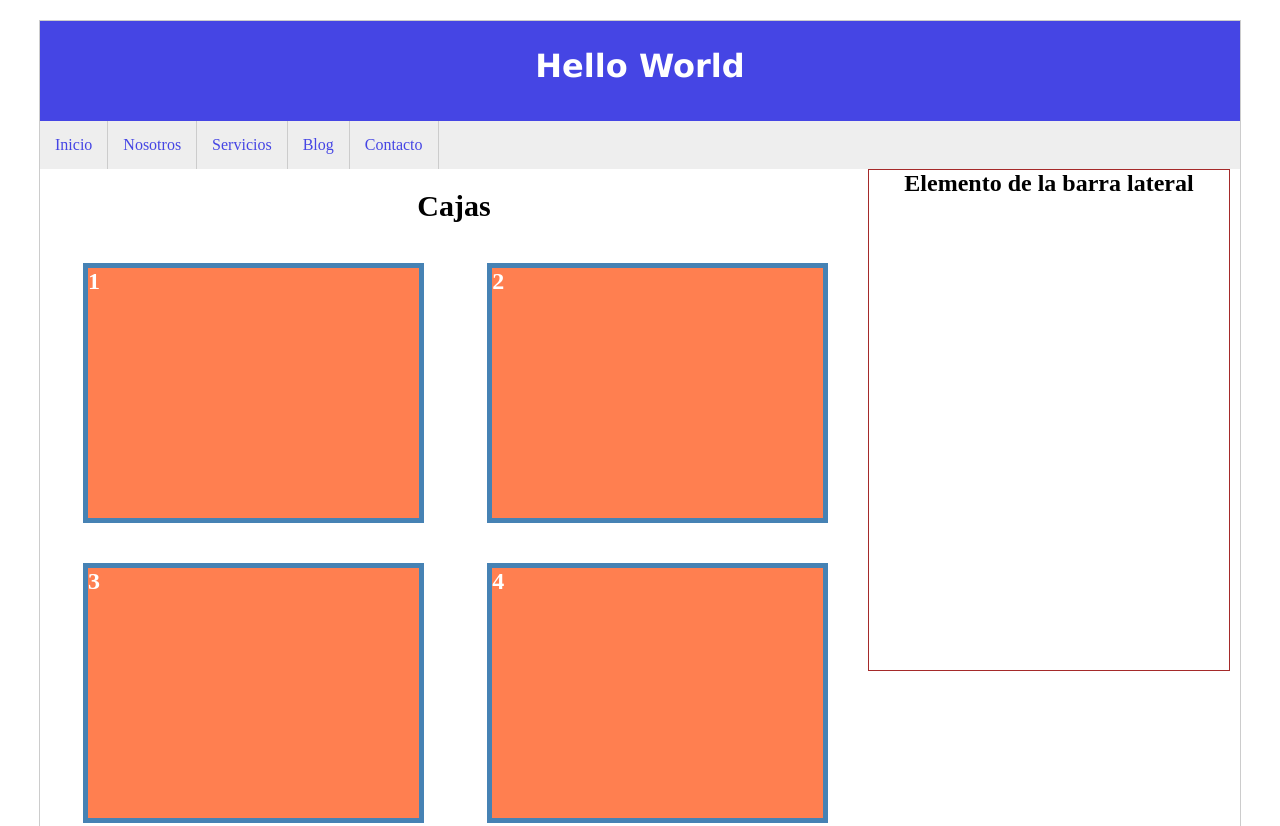
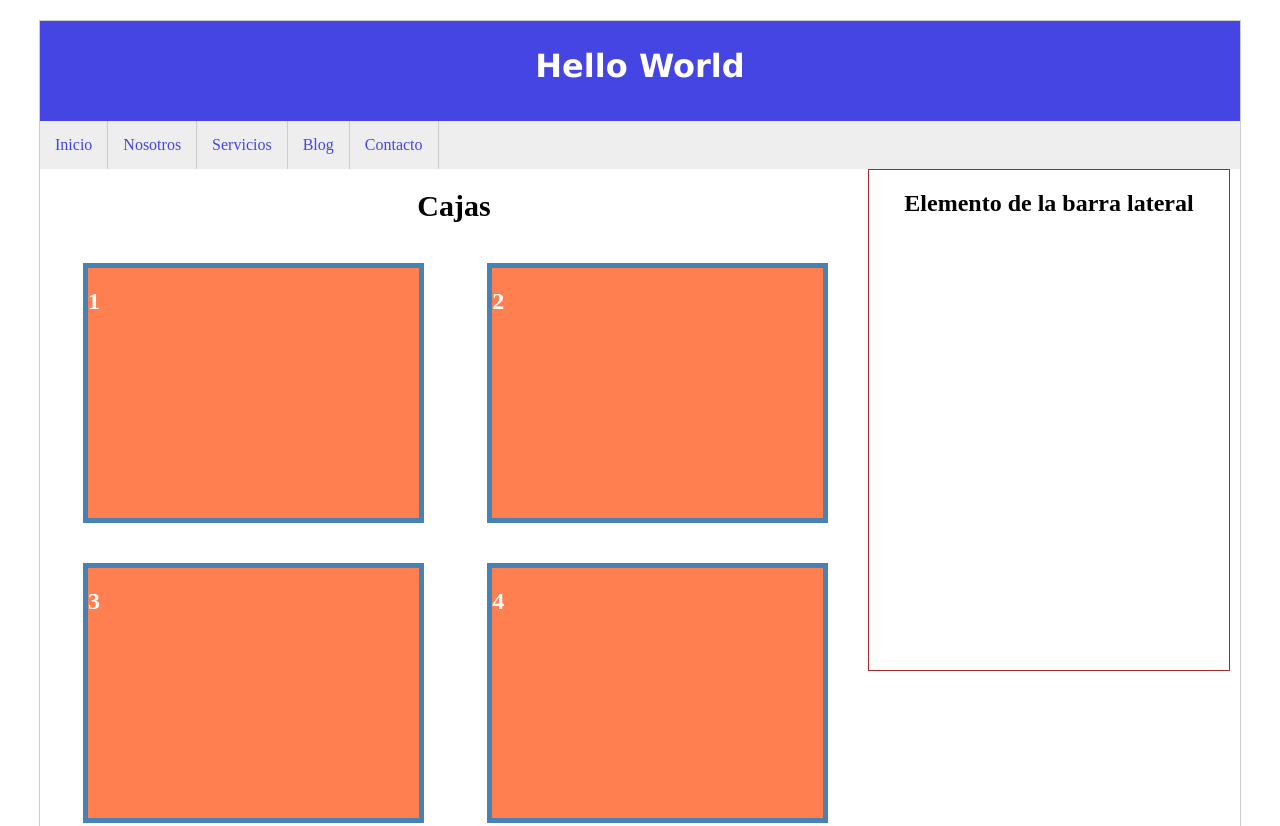
Before and after one commit to JohanGavelan/Box-Model, a plain HTML site: page aprendiendo-css/05-ejercicio/index.html in a window 1280 px wide. Shown: the top 826 px of the page. Drawn offline with Linux system fonts and the light colour scheme.

Commit message:
Box Model Exercise

```diff
--- a/aprendiendo-css/05-ejercicio/styles.css
+++ b/aprendiendo-css/05-ejercicio/styles.css
@@ -18,6 +18,10 @@ header {
     font-family: Verdana, Geneva, Tahoma, sans-serif;
     text-align: center;
     line-height: 90px;
+}
+
+h2 {
+    margin-top: 20px;
 }
 
 ul {
```
